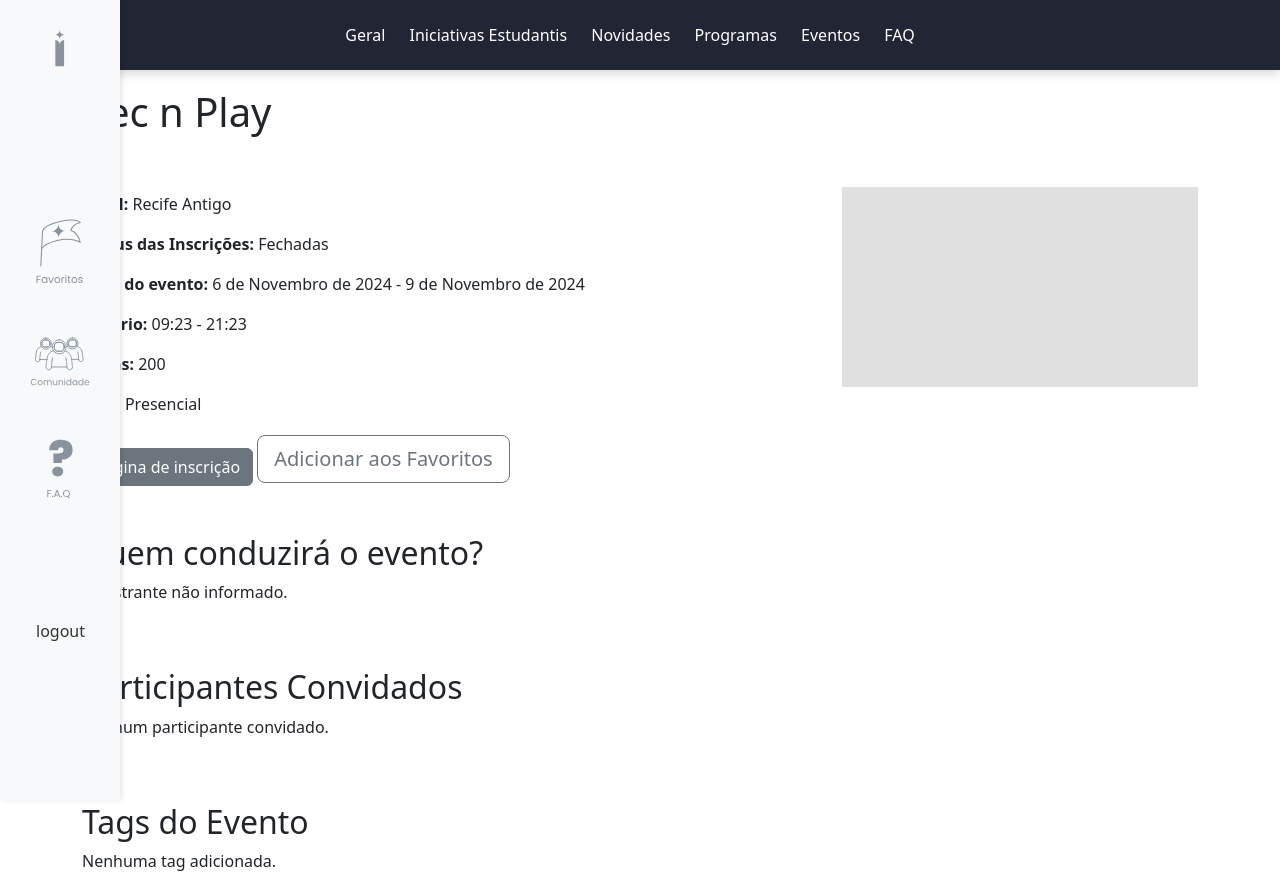
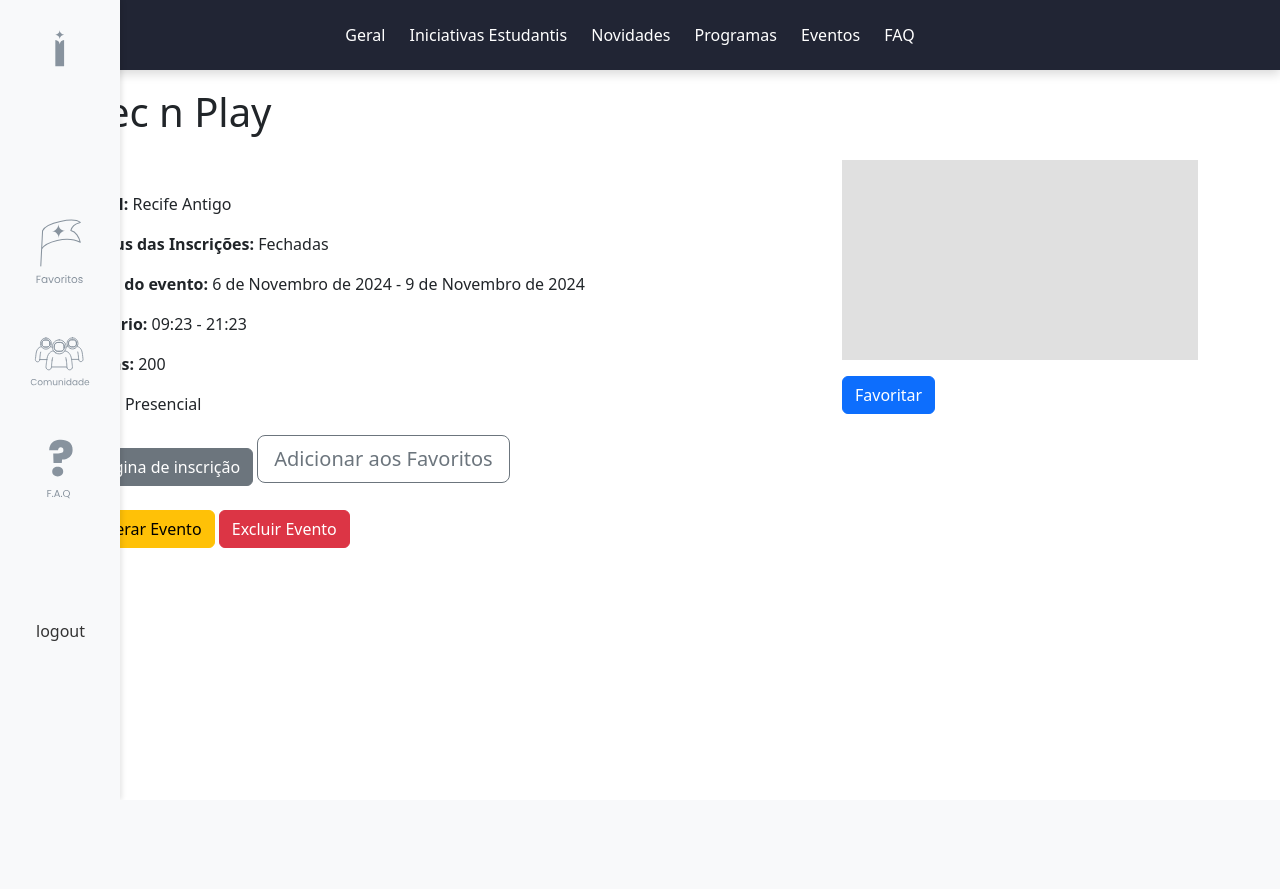
Before and after one commit to majupeixoto/polaris, a Django app: page /evento/1/ in a window 1280 px wide. After the commit the page ends 796 px from the top, so only its background shows below. Run offline with Django 5.2, Linux system fonts and the light colour scheme; a user stored in the database is signed in; data comes from the database, SQL or seed files in the repository; tables that the repository leaves empty hold one stand-in row (values such as "Sample post"); parts of the project's set-up code (start-up, migrations or seed data) failed here and were passed over.

Commit message:
Evento - alterar e excluir

```diff
--- a/Projeto/apps/templates/apps/visualizar_evento.html
+++ b/Projeto/apps/templates/apps/visualizar_evento.html
@@ -17,7 +17,7 @@
             <h1 class="mb-3">{{ evento.titulo }}</h1>
             <p>{{ evento.descricao }}</p>
             <p><strong>Local:</strong> {{ evento.local }}</p>
-            <p><strong>Status das Inscrições:</strong> {{ evento.get_status_inscricoes_display }}</p>  <!-- Exibe o status das inscrições -->
+            <p><strong>Status das Inscrições:</strong> {{ evento.get_status_inscricoes_display }}</p>
             <p><strong>Data do evento:</strong>
                 {% if evento.fim_evento %}
                     {{ evento.inicio_evento }} - {{ evento.fim_evento }}
@@ -51,55 +51,28 @@
         </div>
         <div class="col-md-4">
             <div class="img-placeholder" style="width: 100%; height: 200px; background-color: #e0e0e0;"></div>
+            <!-- Formulário para favoritar ou desfavoritar -->
+            <form method="post" class="mt-3">
+                {% csrf_token %}
+                <input type="hidden" name="evento_id" value="{{ evento.id }}">
+                {% if evento.favoritado %}
+                    <button type="submit" name="action" value="desfavoritar" class="btn btn-danger">Desfavoritar</button>
+                {% else %}
+                    <button type="submit" name="action" value="favoritar" class="btn btn-primary">Favoritar</button>
+                {% endif %}
+            </form>
         </div>
     </div>
 
-    <div class="row mt-5">
+    <!-- Botões para superusuários -->
+    {% if user.is_superuser %}
+    <div class="row mt-4">
         <div class="col-md-12">
-            <h2>Quem conduzirá o evento?</h2>
-            {% if evento.opcao_palestrante == 'nome' %}
-                <div class="d-flex align-items-center mt-4">
-                    <div class="img-placeholder" style="width: 100px; height: 100px; background-color: #e0e0e0; border-radius: 50%;"></div>
-                    <div class="ms-3">
-                        <h4 class="mb-1">{{ evento.palestrante }}</h4>
-                        <p>Convidado especial</p>
-                    </div>
-                </div>
-            {% else %}
-                <p>Palestrante não informado.</p>
-            {% endif %}
+            <a href="{% url 'alterar_evento' evento.id %}" class="btn btn-warning">Alterar Evento</a>
+            <a href="{% url 'excluir_evento' evento.id %}" class="btn btn-danger">Excluir Evento</a>
         </div>
     </div>
-
-    <div class="row mt-5">
-        <div class="col-md-12">
-            <h2>Participantes Convidados</h2>
-            {% if evento.participantes %}
-                <ul>
-                    {% for participante in evento.participantes %}
-                        <li>{{ participante }}</li>
-                    {% endfor %}
-                </ul>
-            {% else %}
-                <p>Nenhum participante convidado.</p>
-            {% endif %}
-        </div>
-    </div>
-
-    <div class="row mt-5">
-        <div class="col-md-12">
-            <h2>Tags do Evento</h2>
-            {% if evento.tags %}
-                <ul>
-                    {% for tag in evento.tags %}
-                        <li>{{ tag }}</li>
-                    {% endfor %}
-                </ul>
-            {% else %}
-                <p>Nenhuma tag adicionada.</p>
-            {% endif %}
-        </div>
-    </div>
+    {% endif %}
 </div>
 
 <script>
--- a/Projeto/apps/urls.py
+++ b/Projeto/apps/urls.py
@@ -36,4 +36,6 @@ urlpatterns = [
     path('favoritos/', FavoritoListView.as_view(), name='favoritos'),
     path('favoritar_evento/', views.favoritar_evento, name='favoritar_evento'),
     path('faq/', faq_view, name='faq'),
+    path('evento/<int:evento_id>/alterar/', views.alterar_evento, name='alterar_evento'),
+    path('evento/<int:evento_id>/excluir/', views.excluir_evento, name='excluir_evento'),
 ]
--- a/Projeto/apps/views.py
+++ b/Projeto/apps/views.py
@@ -331,3 +331,42 @@ def faq_view(request):
         faqs = faqs.filter(Q(pergunta__icontains=query) | Q(resposta__icontains=query))
 
     return render(request, 'apps/faq.html', {'faqs': faqs, 'query': query})
+
+
+@login_required
+def alterar_evento(request, evento_id):
+    user = request.user
+    if not user.is_superuser:  # Apenas superusuários podem alterar eventos
+        messages.warning(request, "Você precisa ser um superusuário para alterar este evento.")
+        return redirect('visualizar_evento', evento_id=evento_id)
+
+    evento = get_object_or_404(Evento, id=evento_id)
+
+    if request.method == 'POST':
+        form = EventoForm(request.POST, instance=evento)
+        if form.is_valid():
+            form.save()
+            messages.success(request, "Evento alterado com sucesso!")
+            return redirect('visualizar_evento', evento_id=evento.id)
+        else:
+            messages.error(request, "Erro ao alterar o evento.")
+    else:
+        form = EventoForm(instance=evento)
+
+    return render(request, 'apps/alterar_evento.html', {'form': form, 'evento': evento})
+
+@login_required
+def excluir_evento(request, evento_id):
+    user = request.user
+    if not user.is_superuser:  # Apenas superusuários podem excluir eventos
+        messages.warning(request, "Você precisa ser um superusuário para excluir este evento.")
+        return redirect('visualizar_evento', evento_id=evento_id)
+
+    evento = get_object_or_404(Evento, id=evento_id)
+
+    if request.method == 'POST':
+        evento.delete()
+        messages.success(request, "Evento excluído com sucesso!")
+        return redirect('listar_eventos')
+
+    return render(request, 'apps/excluir_evento.html', {'evento': evento})
```
Also changed, not shown: Projeto/apps/templates/apps/alterar_evento.html (added, +11 -0 lines), Projeto/apps/templates/apps/excluir_evento.html (added, +12 -0 lines).
